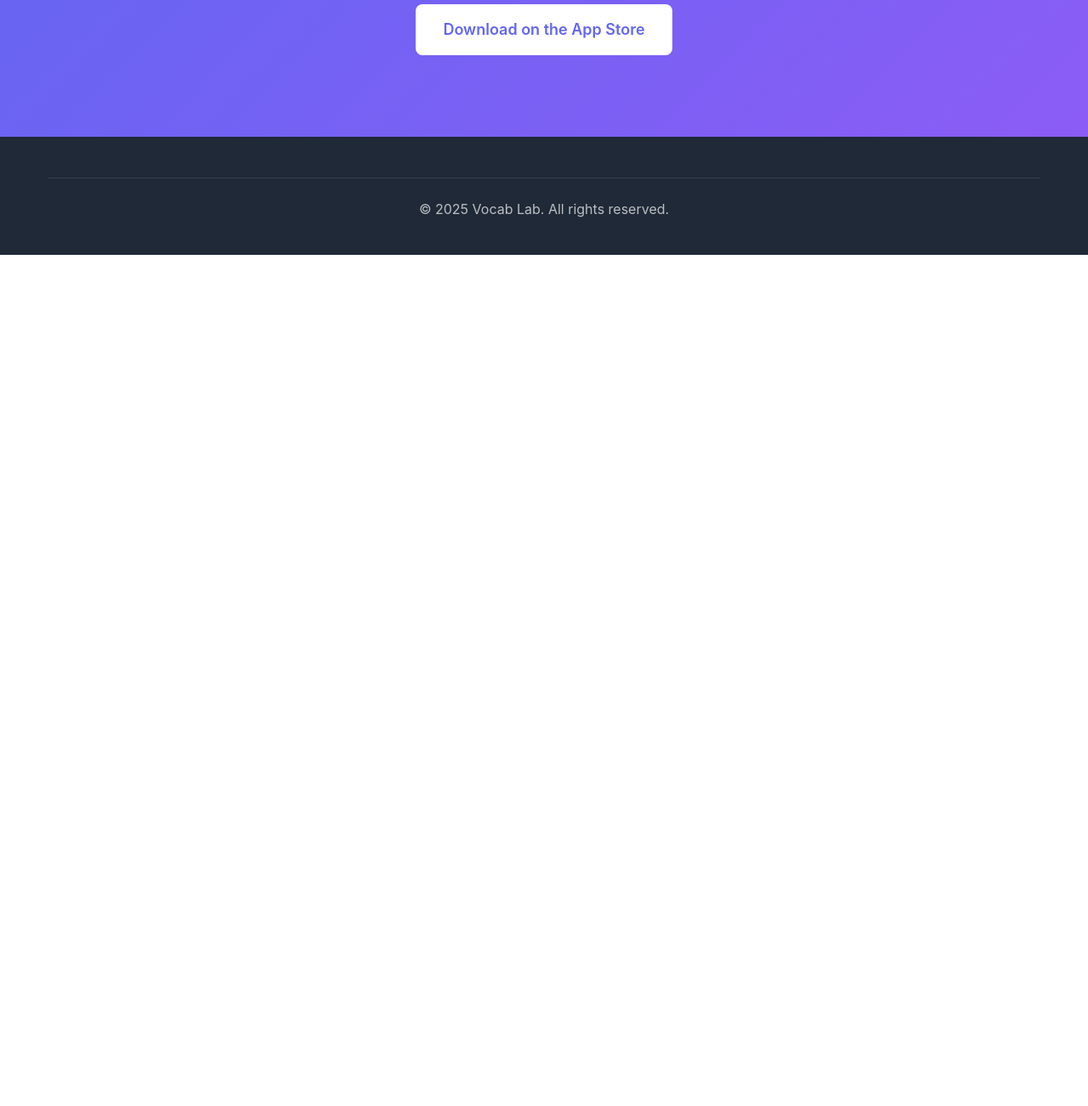
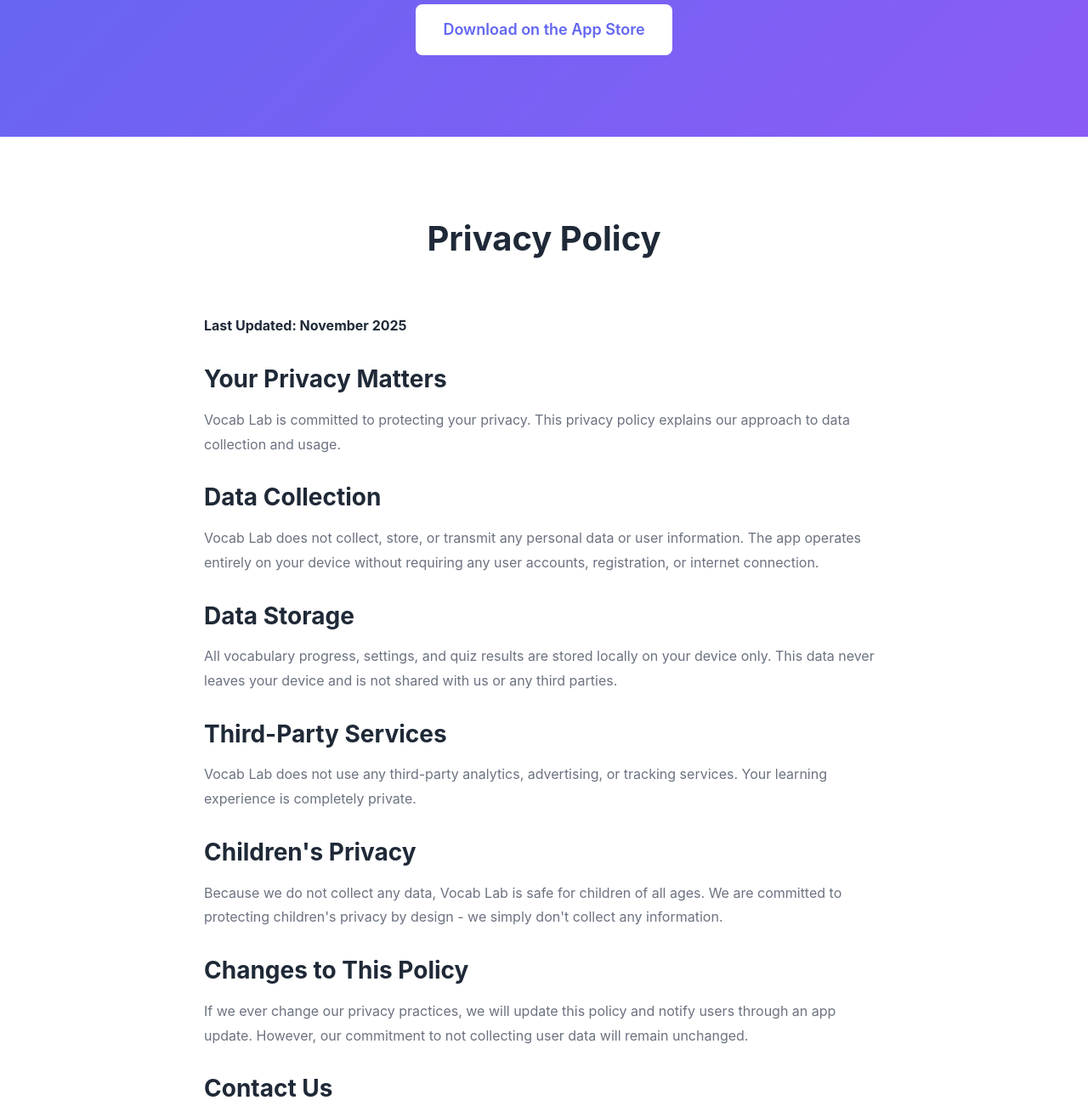
Before and after one commit to balasub/vocab-lab, a plain HTML site: page index.html in a window 1280 px wide. Shown: the part 2610-3912 px from the top of the page at 85% size. Before the commit the page ends 2910 px from the top, so only its background shows below. Drawn offline with Linux system fonts and the light colour scheme.

Commit message:
Adding privacy policy

```diff
--- a/index.html
+++ b/index.html
@@ -527,6 +527,33 @@
             box-shadow: var(--shadow-lg);
         }
 
+        /* Privacy Policy Section */
+        .privacy-policy {
+            padding: var(--spacing-xl) 0;
+            background: var(--bg-white);
+        }
+
+        .privacy-content {
+            max-width: 800px;
+            margin: 0 auto;
+            color: var(--text-gray);
+        }
+
+        .privacy-content h3 {
+            color: var(--text-dark);
+            margin-top: 2rem;
+            margin-bottom: 1rem;
+        }
+
+        .privacy-content p {
+            line-height: 1.8;
+            margin-bottom: 1rem;
+        }
+
+        .privacy-content p strong {
+            color: var(--text-dark);
+        }
+
         /* Footer */
         .footer {
             background: var(--text-dark);
@@ -867,6 +894,39 @@
         </div>
     </section>
 
+    <!-- Privacy Policy Section -->
+    <section class="privacy-policy" id="privacy">
+        <div class="container">
+            <div class="section-header">
+                <h2>Privacy Policy</h2>
+            </div>
+            <div class="privacy-content">
+                <p><strong>Last Updated: November 2025</strong></p>
+
+                <h3>Your Privacy Matters</h3>
+                <p>Vocab Lab is committed to protecting your privacy. This privacy policy explains our approach to data collection and usage.</p>
+
+                <h3>Data Collection</h3>
+                <p>Vocab Lab does not collect, store, or transmit any personal data or user information. The app operates entirely on your device without requiring any user accounts, registration, or internet connection.</p>
+
+                <h3>Data Storage</h3>
+                <p>All vocabulary progress, settings, and quiz results are stored locally on your device only. This data never leaves your device and is not shared with us or any third parties.</p>
+
+                <h3>Third-Party Services</h3>
+                <p>Vocab Lab does not use any third-party analytics, advertising, or tracking services. Your learning experience is completely private.</p>
+
+                <h3>Children's Privacy</h3>
+                <p>Because we do not collect any data, Vocab Lab is safe for children of all ages. We are committed to protecting children's privacy by design - we simply don't collect any information.</p>
+
+                <h3>Changes to This Policy</h3>
+                <p>If we ever change our privacy practices, we will update this policy and notify users through an app update. However, our commitment to not collecting user data will remain unchanged.</p>
+
+                <h3>Contact Us</h3>
+                <p>If you have any questions about this privacy policy, please contact us through the App Store.</p>
+            </div>
+        </div>
+    </section>
+
     <!-- Footer -->
     <footer class="footer">
         <div class="container">
```
